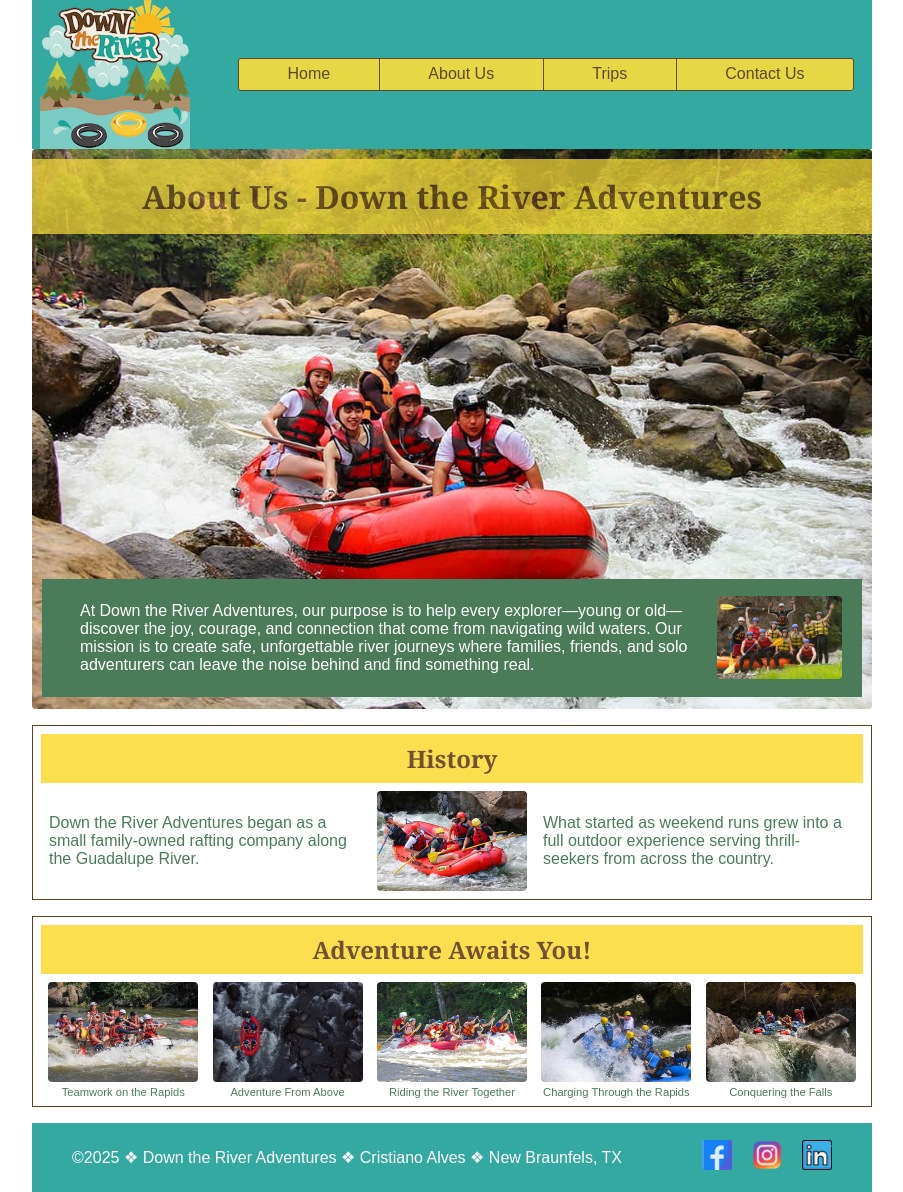
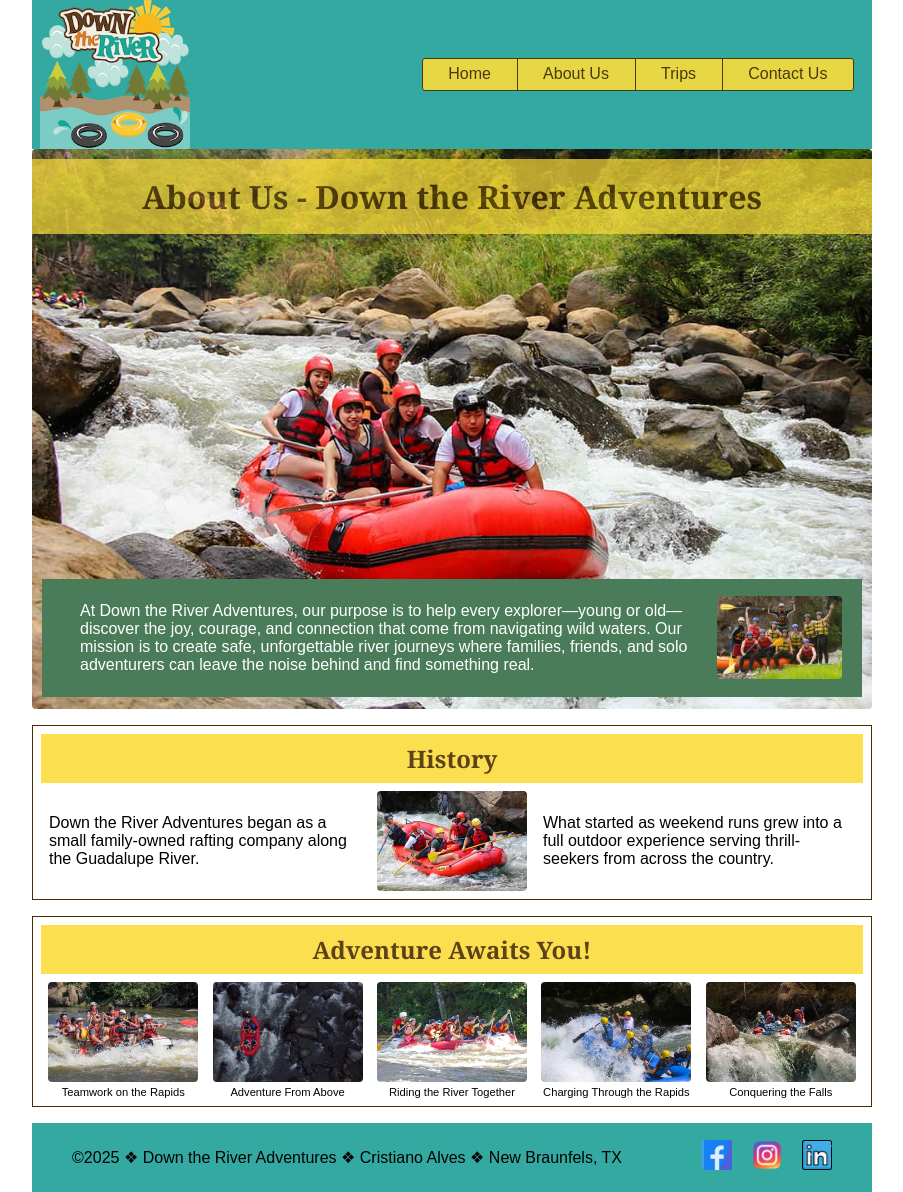
Before and after one commit to crisvalveslds/wdd130, a plain HTML site: page wwr/about.html in a window 1280 px wide. Shown: the whole page, without its empty margins (188-1091 px from the left). Drawn offline with Linux system fonts and the light colour scheme.

Commit message:
corrections

```diff
--- a/wwr/styles/rafting.css
+++ b/wwr/styles/rafting.css
@@ -2,7 +2,7 @@
     --primary-color: #34A9A1; /* Teal */
     --secondary-color: #FBDC3B; /* Sun Yellow */
     --accent1-color: #4A7C59; /* Forest Green */
-    --accent2-color: #623F1F; /* Brown */
+    --accent2-color: #4B2E00; /* Brown */
     --heading-font: "Georgia", "Times New Roman", serif;
     --body-font: Arial, Helvetica, sans-serif;
 }
@@ -19,7 +19,7 @@ header, main, footer {
 
 body {
     font-family: var(--body-font);
-    color: var(--accent1-color);
+    color:
 }
 
 header {
@@ -27,6 +27,7 @@ header {
     grid-template-columns: 180px 1fr;
     align-items: center;
     background-color: var(--primary-color);
+    color: var(--accent2-color);
     padding-left: 0.5rem;
 }
 
@@ -34,10 +35,15 @@ header img {
     width: 150px;
     height: auto;
 }
+
+nav {
+    display: flex;
+    justify-content: flex-end;
+}
+
 nav ul {
     list-style: none;
-    display: grid;
-    grid-auto-flow: column;
+    display: flex;
     background-color: var(--secondary-color);
     border: 1px solid var(--accent2-color);
     border-radius: 3px;
@@ -170,7 +176,7 @@ footer {
     align-items: center;
     text-align: center;
     background-color: var(--primary-color);
-    color: #fff;
+    color: #000000;
 }
 
 footer nav {
```
Also changed, not shown: model.html (added, +12 -0 lines).
